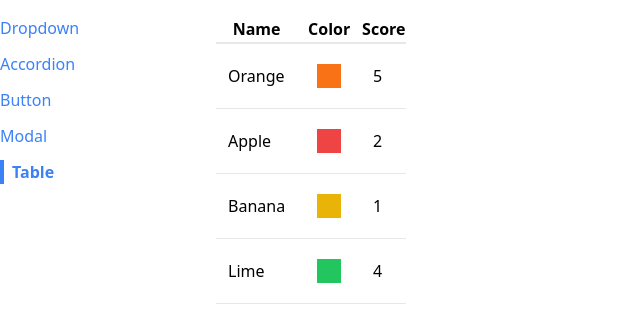
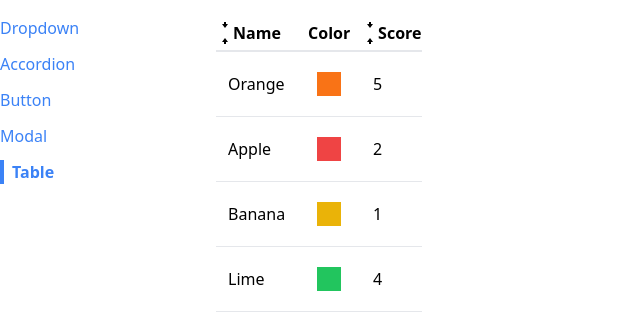
Before and after one commit to elwirra/react-ui-components, a React (Create React App) app: page /table in a window 1280 px wide. Shown: the top 330 px of the page, without its empty margins (0-640 px from the left). Built offline with nearby package versions, Linux system fonts and the light colour scheme.

Commit message:
table component sorting functionality

```diff
--- /dev/null
+++ b/src/components/SortableTable.js
@@ -0,0 +1,92 @@
+import Table from "../components/Table";
+import { GoArrowSmallDown } from "react-icons/go";
+import { GoArrowSmallUp } from "react-icons/go";
+import { useState } from "react";
+
+function SortableTable(props) {
+    const [sortOrder, setSortOrder] = useState(null);
+    const [sortBy, setSortBy] = useState(null);
+    const { config, data } = props;
+
+    const handleClick = (label) => {
+        if (sortBy && label !== sortBy) {
+            setSortOrder('asc');
+            setSortBy(label);
+            return;
+        }
+
+        if (sortOrder === null) {
+            setSortOrder('asc');
+            setSortBy(label);
+        } else if (sortOrder === 'asc') {
+            setSortOrder('desc');
+            setSortBy(label);
+        } else if (sortOrder === 'desc') {
+            setSortOrder(null);
+            setSortBy(null);
+        }
+    };
+
+    let sortedData = data;
+    if (sortBy && sortOrder) {
+        const { sortValue } = config.find(column => column.label === sortBy);
+        sortedData = [...data].sort((a, b) => {
+            const valueA = sortValue(a);
+            const valueB = sortValue(b);
+
+            const reverseOrder = sortOrder === 'asc' ? 1 : -1;
+
+            if (typeof valueA === 'string') {
+                return valueA.localeCompare(valueB) * reverseOrder;
+            } else {
+                return (valueA - valueB) * reverseOrder;
+            }
+        });
+    };
+
+    const updatedConfig = config.map((column) => {
+        if (!column.sortValue) {
+            return column;
+        }
+
+        return {
+            ...column,
+            header: () => (
+                <th className="cursor-pointer hover:bg-gray-100" onClick={() => handleClick(column.label)}>
+                    <div className="flex items-center">
+                        {getIcons(column.label, sortBy, sortOrder)}
+                        {column.label}
+                    </div>
+                </th>
+            ),
+        }
+    });
+
+    return <Table {...props} data={sortedData} config={updatedConfig} />
+};
+
+function getIcons(label, sortBy, sortOrder) {
+    if (label !== sortBy) {
+        return (
+            <div>
+               <GoArrowSmallDown />
+               <GoArrowSmallUp />
+            </div>
+        );
+    }
+
+    if (sortOrder === null) {
+        return (
+            <div>
+               <GoArrowSmallDown />
+               <GoArrowSmallUp />
+            </div>
+        );
+    } else if (sortOrder === 'asc') {
+        return <div><GoArrowSmallDown /></div>
+    } else if (sortOrder === 'desc') {
+        return <div><GoArrowSmallUp /></div>
+    }
+}
+
+export default SortableTable;
--- a/src/components/Table.js
+++ b/src/components/Table.js
@@ -1,5 +1,11 @@
+import { Fragment } from "react";
+
 function Table({ data, config, keyFn }) {
     const renderedHeaders = config.map((column) => {
+        if (column.header) {
+            return <Fragment key={column.label}>{column.header()}</Fragment>;
+        }
+
         return (
             <th key={column.label}>{ column.label }</th>
         );
--- a/src/pages/TablePage.js
+++ b/src/pages/TablePage.js
@@ -1,4 +1,4 @@
-import Table from "../components/Table";
+import SortableTable from "../components/SortableTable";
 
 function TablePage() {
     const data = [
@@ -12,6 +12,7 @@
         {
             label: 'Name',
             render: (fruit) => fruit.name,
+            sortValue: (fruit) => fruit.name,
         },
         {
             label: 'Color',
@@ -20,7 +21,7 @@
         {
             label: 'Score',
             render: (fruit) => fruit.score,
-            // sort: (a, b) => /* /*/
+            sortValue: (fruit) => fruit.score,
         }
     ];
 
@@ -30,7 +31,7 @@
 
     return(
         <div>
-            <Table config={config} data={data} keyFn={keyFn} />
+            <SortableTable config={config} data={data} keyFn={keyFn} />
         </div>
     )
 };
```
